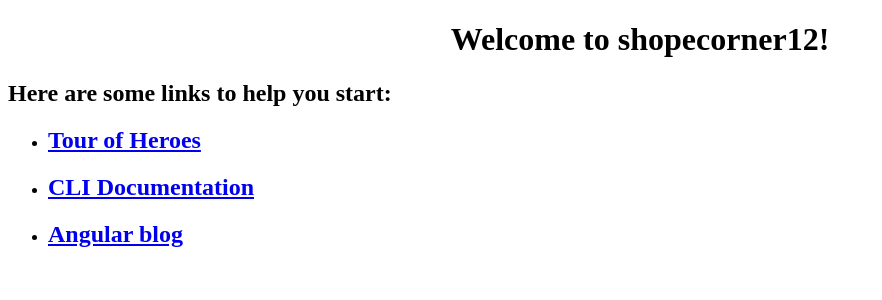
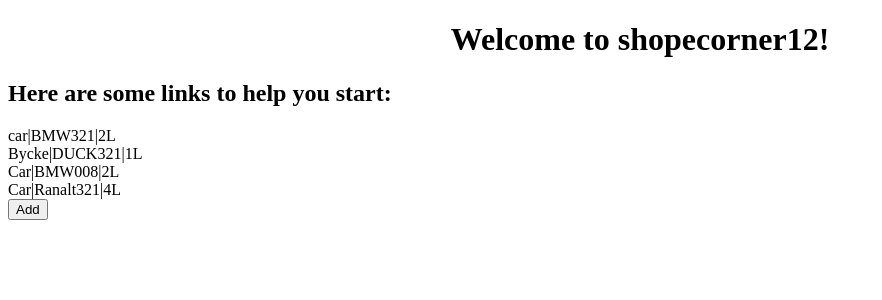
Before and after one commit to VeerabhadraB/shopecorner12, an Angular app: page / in a window 1280 px wide. Shown: the top 300 px of the page, without its empty margins (0-882 px from the left). Built offline with nearby package versions, Linux system fonts and the light colour scheme.

Commit message:
new component added

```diff
--- a/src/app/app.component.html
+++ b/src/app/app.component.html
@@ -6,14 +6,5 @@
 
 </div>
 <h2>Here are some links to help you start: </h2>
-<ul>
-  <li>
-    <h2><a target="_blank" rel="noopener" href="https://angular.io/tutorial">Tour of Heroes</a></h2>
-  </li>
-  <li>
-    <h2><a target="_blank" rel="noopener" href="https://github.com/angular/angular-cli/wiki">CLI Documentation</a></h2>
-  </li>
-  <li>
-    <h2><a target="_blank" rel="noopener" href="https://blog.angular.io/">Angular blog</a></h2>
-  </li>
-</ul>
+
+<app-product></app-product>
--- a/src/app/app.module.ts
+++ b/src/app/app.module.ts
@@ -2,10 +2,12 @@
 import { NgModule } from '@angular/core';
 
 import { AppComponent } from './app.component';
+import { ProductComponent } from './product/product.component';
 
 @NgModule({
   declarations: [
-    AppComponent
+    AppComponent,
+    ProductComponent
   ],
   imports: [
     BrowserModule
--- /dev/null
+++ b/src/app/product/product.component.html
@@ -0,0 +1,6 @@
+<div *ngFor="let product of products">
+	<span>{{product.name}}</span>|<span>{{product.model}}</span>|<span>{{product.price}}</span>
+</div>
+<div>
+	<button (click) = "addNewProduct()">Add</button>
+</div>
--- /dev/null
+++ b/src/app/product/product.component.ts
@@ -0,0 +1,23 @@
+import { Component, OnInit } from '@angular/core';
+
+@Component({
+  selector: 'app-product',
+  templateUrl: './product.component.html',
+  styleUrls: ['./product.component.css']
+})
+export class ProductComponent implements OnInit {
+
+  constructor() { }
+
+  ngOnInit() {
+  }
+	public products = [{ "name": "car", "model": "BMW321", "price": "2L" },
+		{ "name": "Bycke", "model": "DUCK321", "price": "1L" },
+		{ "name": "Car", "model": "BMW008", "price": "2L" },
+		{ "name": "Car", "model": "Ranalt321", "price": "4L" }];
+	addNewProduct(){
+		this.products.push({ "name": "bike", "model": "BMW008", "price": "2L" });
+		console.log(this.products);
+	}
+
+}
```
Also changed, not shown: src/app/product/product.component.css (added), 1 other file (tests, documents, lock files or other folders).
